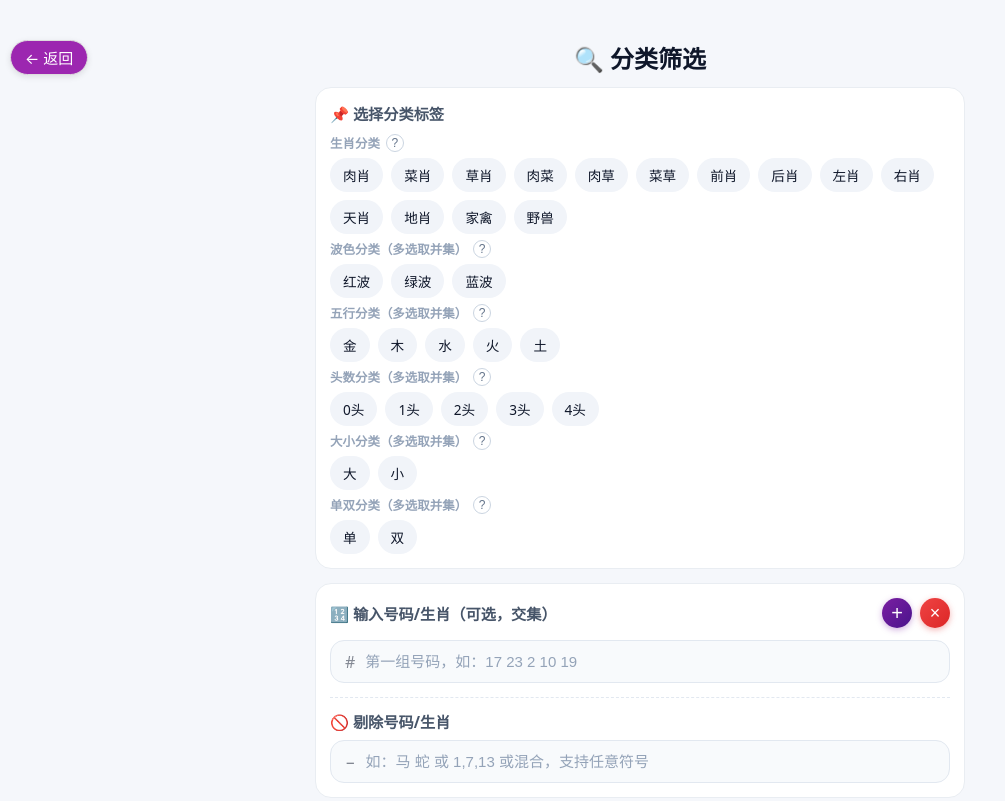
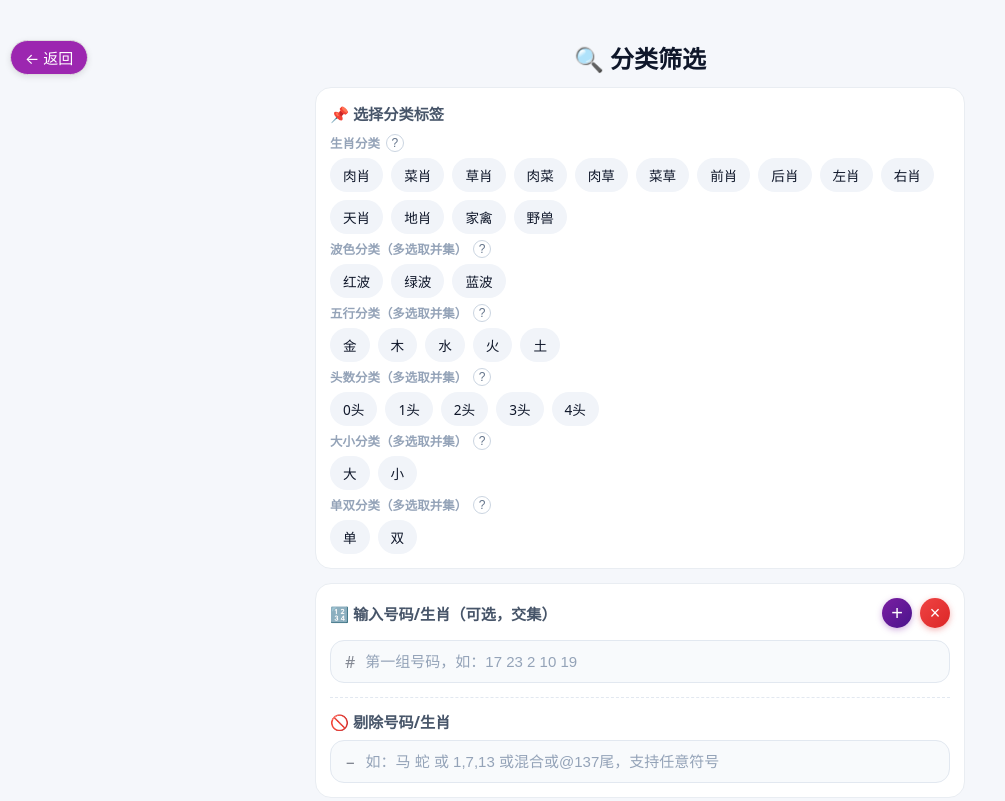
Before and after one commit to cater123478/luhecai, a plain HTML site: page filter.html in a window 1280 px wide. Shown: the top 801 px of the page, without its empty margins (0-1005 px from the left). Drawn offline with Linux system fonts and the light colour scheme.

Commit message:
docs(filter): 更新剔除输入框占位提示
在占位提示中补充 @137尾 的输入示例，说明支持按尾数剔除。

```diff
--- a/filter.html
+++ b/filter.html
@@ -206,7 +206,7 @@
             <div class="card-title" style="margin-bottom:8px;">🚫 剔除号码/生肖</div>
             <div class="num-input-row">
                 <span class="num-input-prefix">−</span>
-                <input type="text" id="excludeInput" class="num-input-box" placeholder="如：马 蛇 或 1,7,13 或混合，支持任意符号" oninput="toggleClearBtn(this)">
+                <input type="text" id="excludeInput" class="num-input-box" placeholder="如：马 蛇 或 1,7,13 或混合或@137尾，支持任意符号" oninput="toggleClearBtn(this)">
                 <button class="clear-btn" onclick="clearInput(this)">×</button>
             </div>
         </div>
```
